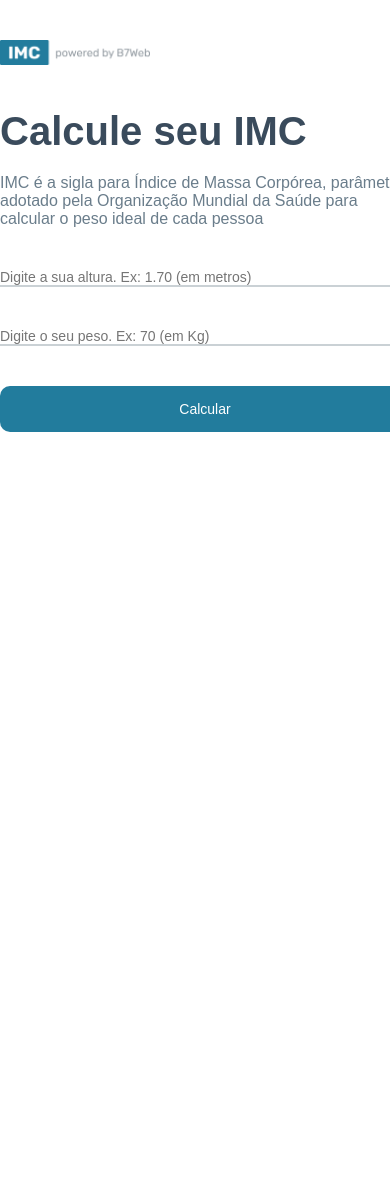
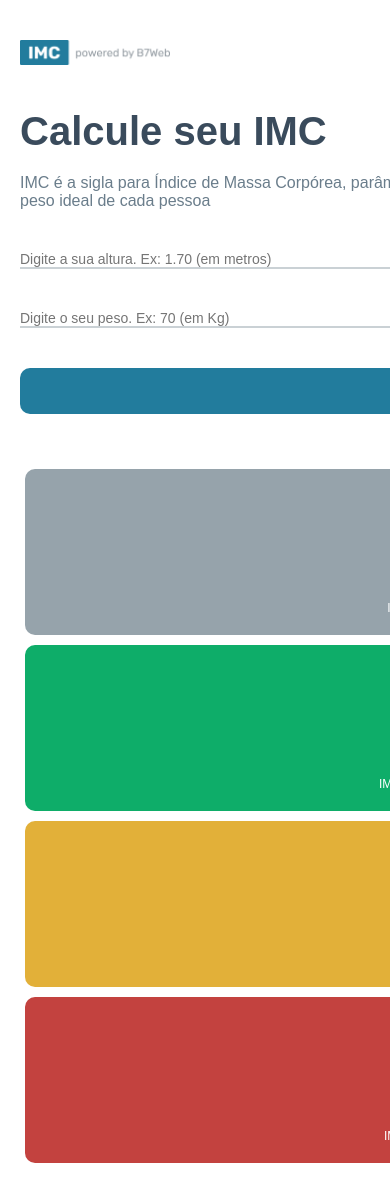
Before and after one commit to daniel-lopes-98435/react_imc_calc, a React (Create React App) app: page / in a window 390 px wide. Shown: the top 1202 px of the page. Before the commit the page ends 844 px from the top, so only its background shows below. Built offline with nearby package versions, Linux system fonts and the light colour scheme.

Commit message:
Final Project

```diff
--- a/src/App.module.css
+++ b/src/App.module.css
@@ -2,6 +2,9 @@
     margin: 0;
     padding: 0;
     box-sizing: border-box;
+}
+.main{
+    padding-bottom: 50px;
 }
 
 body{
@@ -46,6 +49,9 @@
     font-size: 14px;
     outline: 0;
 }
+.container .leftside input:disabled{
+    opacity: .5;
+}
 
 .container .leftside button{
     background-color: #227C9D;
@@ -64,6 +70,10 @@
     opacity: 0.8;
 }
 
+.container .leftside button:disabled{
+    opacity: 0.5;
+}
+
 .container .rightSide{
     flex: 1;
     margin-left: 40px;
@@ -76,3 +86,56 @@
     flex: 1;
     grid-template-columns: repeat(2, 1fr);
 }
+
+.container .rightSide .rightBig{
+    flex: 1;
+    display: flex;
+}
+.container .rightSide .rigthArrow{
+    position: absolute;
+    background-color: #227C9D;
+    width: 70px;
+    height: 70px;
+    border-radius: 50%;
+    display: flex;
+    justify-content: center;
+    align-items: center;
+    cursor: pointer;
+    margin-left: -30px;
+    margin-top: 135px ;
+}
+.container .rightSide .rigthArrow:hover{
+    opacity: 0.8;
+}
+
+@media(max-width: 770px){
+    header{
+        padding: 0 20px;
+    }
+    .container{
+        padding: 0 20px;
+        flex-direction: column;
+    }
+    .container .leftside{
+        margin-right: 0;
+    }
+
+    .container .rightSide{
+        margin-left: 0;
+        margin-top: 50px;
+    }
+    .container .rightSide .rigthArrow{
+        margin-left: 0;
+        margin-top: 0;
+        border-radius: 10px;
+    }
+}
+
+@media(max-width: 430px){
+
+    .container .rightSide .grid{
+        grid-template-columns: 1fr;
+    }
+
+
+}
--- a/src/App.tsx
+++ b/src/App.tsx
@@ -1,32 +1,39 @@
 import { useState } from 'react';
-import style from './App.module.css';
+import styles from './App.module.css';
 import poweredImage from './assets/powered.png';
+import leftArrowImage from './assets/leftarrow.png';
 import { GridItem } from './components/GridItem';
-import {levels, imcCalculate} from './helpers/imc';
+import {levels, imcCalculate, Level} from './helpers/imc';
 
 
 const App = () =>{
   const [heighField, setHeighField] = useState<number>(0);
   const [weightField, setWeightField] = useState<number>(0);
+  const [toShow, setToShow] = useState<Level | null>(null);
 
-  const imcCalculate = () => {
+  const handleCalculateButton = () => {
     if(heighField && weightField ){
-
+      setToShow(imcCalculate(heighField, weightField));
     } else {
       alert("Digite todos os campos")
     }
 
   }
 
+  const handleBackButton = () =>{
+	setToShow(null)
+	setHeighField(0);
+	setWeightField(0);
+  }
   return(
-    <div className={style.main}>
+    <div className={styles.main}>
       <header>
-        <div className={style.headerContainer}>
+        <div className={styles.headerContainer}>
           <img src={poweredImage} alt="" width={150}/>
         </div>
       </header>
-      <div className={style.container}>
-        <div className={style.leftside}>
+      <div className={styles.container}>
+        <div className={styles.leftside}>
           <h1>Calcule seu IMC</h1>
           <p>IMC é a sigla para Índice de Massa Corpórea, parâmetro adotado pela
             Organização Mundial da Saúde para calcular o peso ideal de cada pessoa
@@ -36,6 +43,7 @@
             placeholder="Digite a sua altura. Ex: 1.70 (em metros)"
             value={heighField > 0 ? heighField : ""}
             onChange={ h => setHeighField(parseFloat(h.target.value))}
+			disabled={toShow? true : false}
             >
           </input>
           <input
@@ -43,17 +51,28 @@
             placeholder="Digite o seu peso. Ex: 70 (em Kg)"
             value={weightField > 0 ? weightField : ""}
             onChange={w => setWeightField(parseFloat(w.target.value))}
+			disabled={toShow? true : false}
             >
           </input>
-          <button onClick={imcCalculate}>Calcular</button>
+          <button onClick={handleCalculateButton} disabled={toShow? true : false}>Calcular</button>
         </div>
-        <div className={style.rightSide}>
-          <div className={style.grid}>
-            {levels.map((item, key)=>
-              // <div key={key}>{item.title}</div>
-              <GridItem key={key} item={item} />
-            )}
-          </div>
+        <div className={styles.rightSide}>
+          {!toShow &&
+			<div className={styles.grid}>
+				{levels.map((item, key)=>
+				<GridItem key={key} item={item} />
+				)}
+			</div>
+          }
+		  {
+			toShow &&
+			<div className={styles.rightBig}>
+				<div className={styles.rigthArrow} onClick={handleBackButton}>
+					<img src={leftArrowImage} alt="" width={25}/>
+				</div>
+					<GridItem item={toShow} />
+			</div>
+		  }
         </div>
       </div>
     </div>
--- a/src/components/GridItem.module.css
+++ b/src/components/GridItem.module.css
@@ -31,3 +31,7 @@
     font-size: 12px;
     margin-top: 14px;
 }
+.yourImc{
+    font-size: 17px;
+    margin: 10px 0 50px 0;
+}
--- a/src/components/GridItem.tsx
+++ b/src/components/GridItem.tsx
@@ -13,6 +13,14 @@
                 <img src={item.icon === 'up' ? upImage : downImage} alt="" width={30}/>
             </div>
             <div className={styles.gridTitle}>{item.title}</div>
+
+            { item.yourImc &&
+                <div className={styles.yourImc}>
+                 Seu IMC é de {item.yourImc} kg/m2
+
+                </div>
+            }
+
             <div className={styles.gridInfo}>
                 <>
                     IMC esta entre <strong>{item.imc[0]}</strong> e <strong>{item.imc[1]}</strong>
--- a/src/helpers/imc.ts
+++ b/src/helpers/imc.ts
@@ -15,9 +15,13 @@
 
 export const imcCalculate = (height: number, weight: number) =>{
     const imc = weight / (height * height);
+
     for(let i in levels){
-        if(imc >= levels[i].imc[0] && levels[0].imc[1]){
-            levels[i].yourImc = imc;
+        if(imc >= levels[i].imc[0] && imc < levels[i].imc[1]){
+
+            let levelCopy = {...levels[i]}
+
+            levelCopy.yourImc = parseFloat(imc.toFixed(2));
             return levels[i];
         }
     }
```
Also changed, not shown: 1 other file (tests, documents, lock files or other folders).
